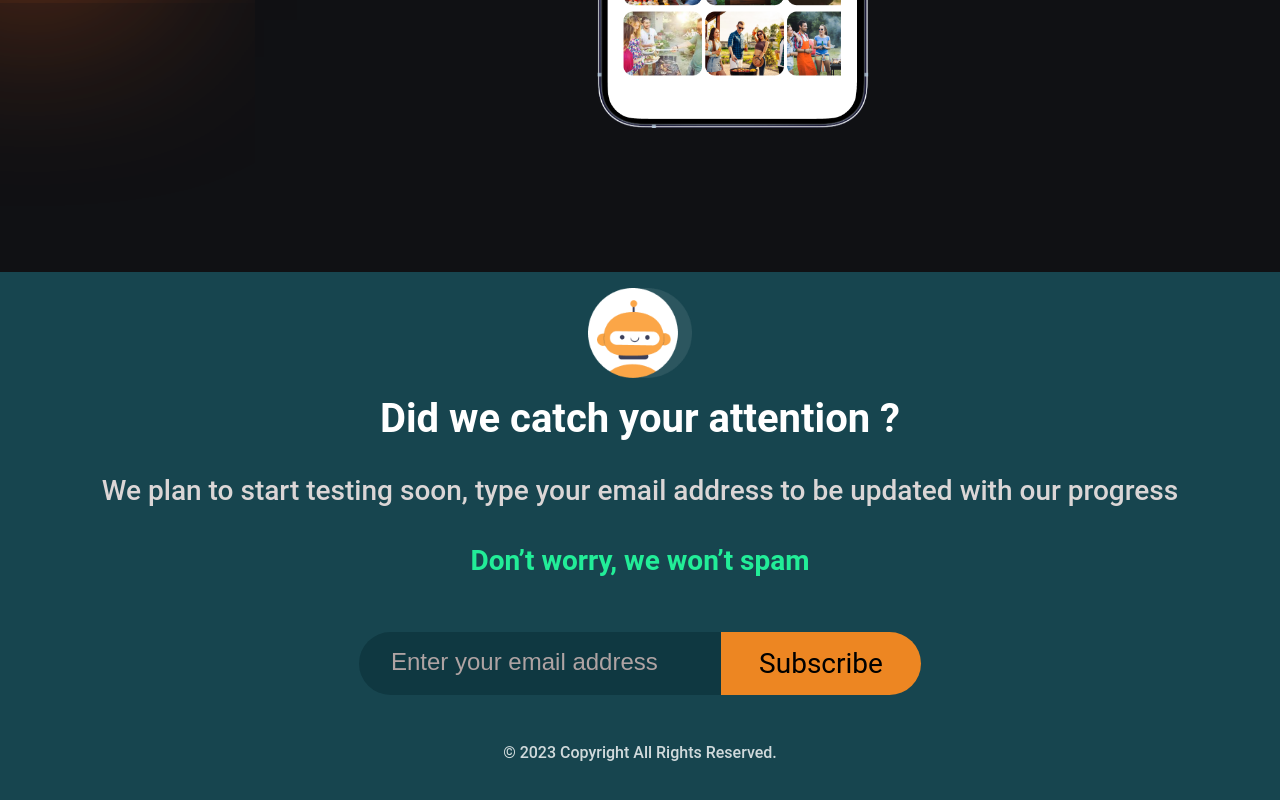
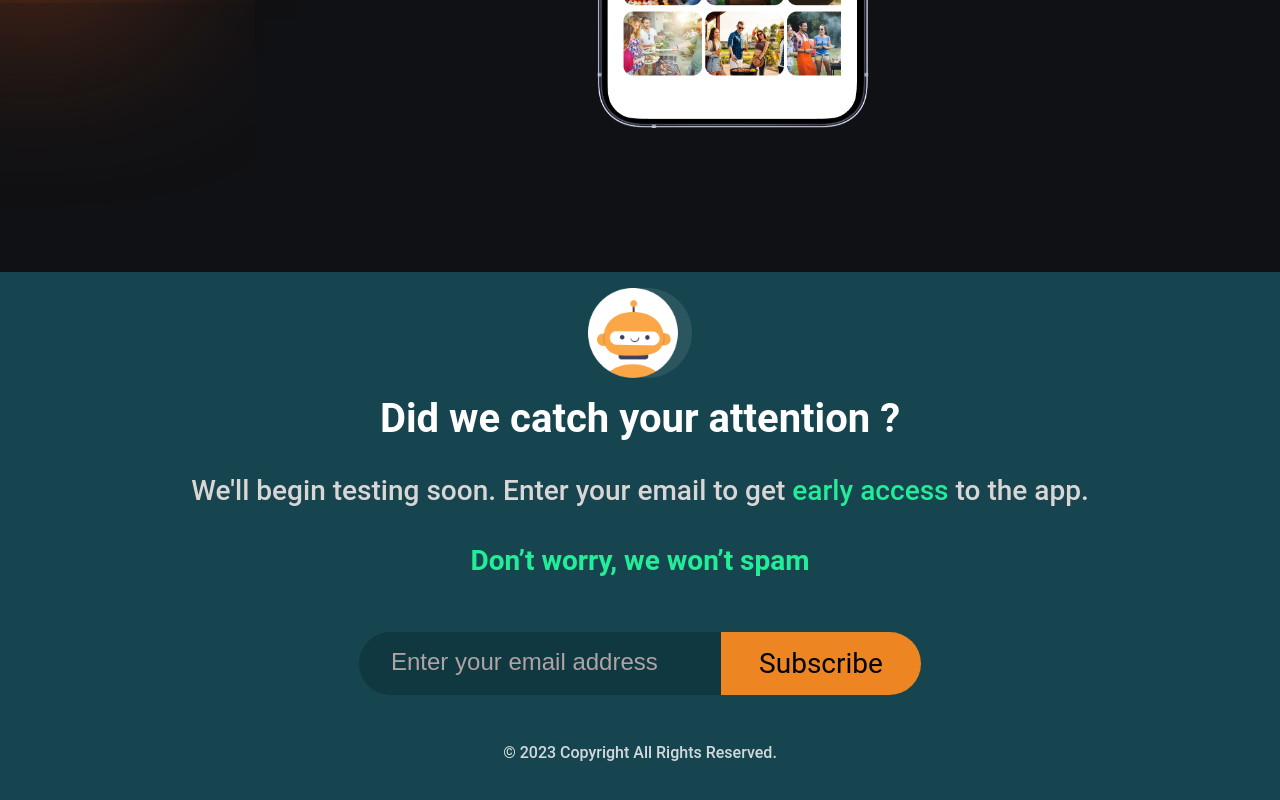
Before and after one commit to youssefMoJo/shallWe, a React (Create React App) app: page / in a window 1280 px wide. Shown: the part 3808-4608 px from the top of the page. Built offline with nearby package versions, Linux system fonts and the light colour scheme.

Commit message:
lower case the early access section

```diff
--- a/src/Components/Footer.js
+++ b/src/Components/Footer.js
@@ -14,8 +14,7 @@ const Footer = () => {
       <div className="footerTexts">
         <h1 className="text1">Did we catch your attention ?</h1>
         <p className="text2">
-          We plan to start testing soon, type your email address to be updated
-          with our progress
+          We'll begin testing soon. Enter your email to get <span style={{ color: "#22ED98" }}>early access</span> to the app.
         </p>
         <h2 className="text3">Don’t worry, we won’t spam</h2>
         <Email />
```
